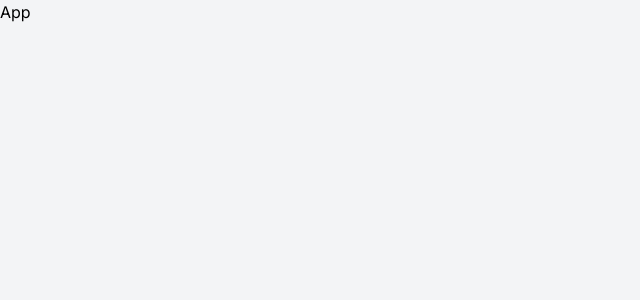
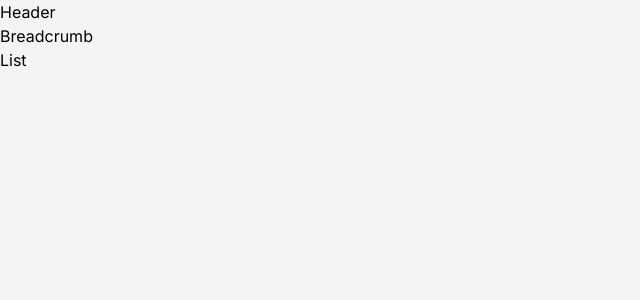
Before and after one commit to wallmartins/teste-tecnico-softwrap, a React (Create React App) app: page / in a window 1280 px wide. Shown: the top 300 px of the page, without its empty margins (0-640 px from the left). Built offline with nearby package versions, Linux system fonts and the light colour scheme.

Commit message:
feat(routes): create all routes for app

```diff
--- a/src/App.jsx
+++ b/src/App.jsx
@@ -1,5 +1,7 @@
+import Routes from './Routes/Routes';
+
 function App() {
-  return <div>App</div>;
+  return <Routes />;
 }
 
 export default App;
--- /dev/null
+++ b/src/Routes/Routes.jsx
@@ -0,0 +1,28 @@
+import { BrowserRouter, Route, Switch } from 'react-router-dom';
+import ListUsers from '../Components/Pages/ListUsers';
+import RegisterUser from '../Components/Pages/RegisterUser';
+import EditUser from '../Components/Pages/EditUser';
+import Breadcrumb from '../Components/Breadcrumb';
+import Header from '../Components/Header';
+
+const Routes = () => (
+  <BrowserRouter>
+    <Header />
+    <Switch>
+      <Route exact path="/">
+        <Breadcrumb title="Visualizar Cadastrados" />
+        <ListUsers />
+      </Route>
+      <Route path="/register">
+        <Breadcrumb title="Novo Cadastro" />
+        <RegisterUser />
+      </Route>
+      <Route path="/edit">
+        <Breadcrumb title="Editar Cadastro" />
+        <EditUser />
+      </Route>
+    </Switch>
+  </BrowserRouter>
+);
+
+export default Routes;
```
